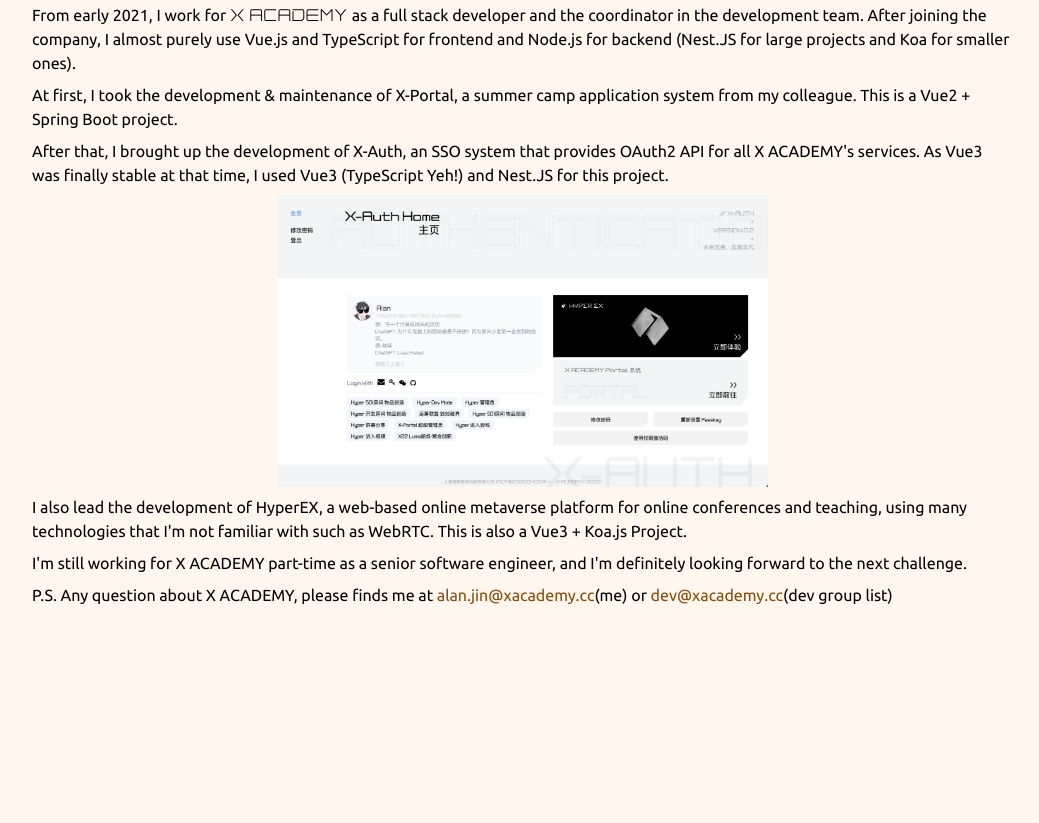
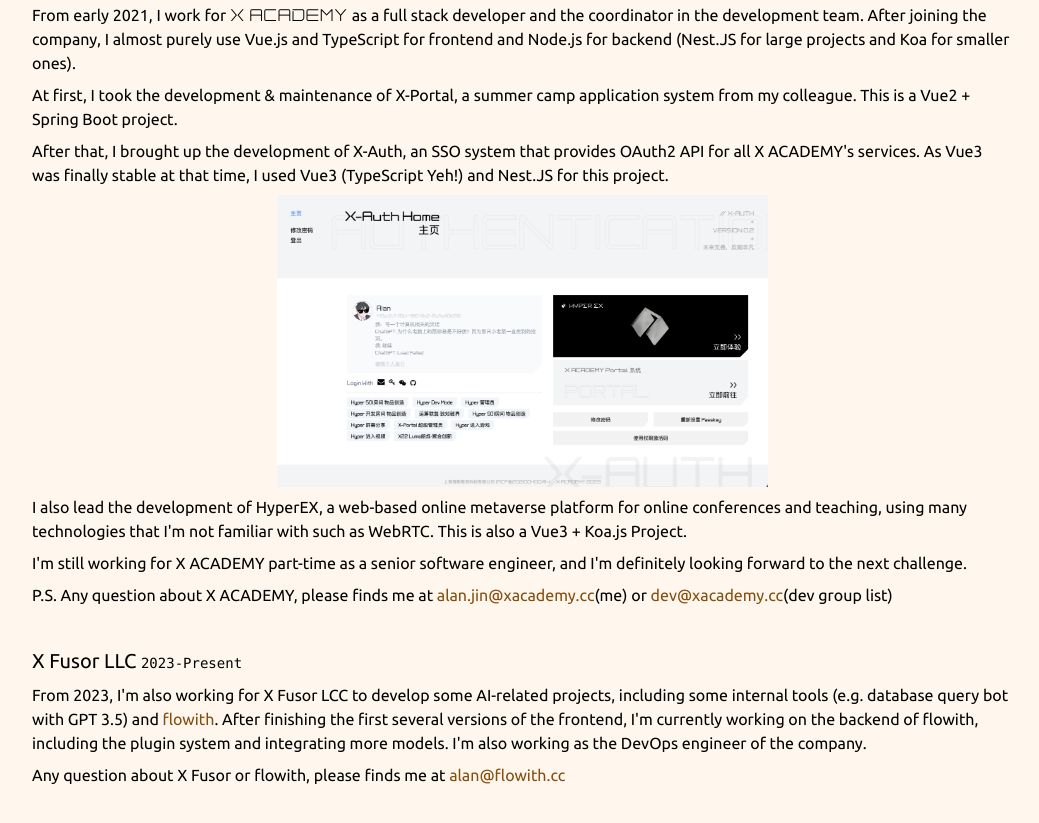
Before and after one commit to alanjinqs/home-astro, an Astro site: page /code in a window 1280 px wide. Shown: the part 1109-1932 px from the top of the page, without its empty margins (227-1266 px from the left). Before the commit the page ends 1756 px from the top, so only its background shows below. Built offline with nearby package versions, Linux system fonts and the light colour scheme; Astro itself is replaced by a stand-in of ours.

Commit message:
add X Fsor LLC

```diff
--- a/src/pages/code.astro
+++ b/src/pages/code.astro
@@ -76,10 +76,10 @@ import MarkdownLayout from "../layouts/MarkdownLayout.astro";
   </h3>
   <p>
     From early 2021, I work for
-    <span class="font-neox-display tracking-wider">X ACADEMY</span> as a full stack
-    developer and the coordinator in the development team. After joining the company,
-    I almost purely use Vue.js and TypeScript for frontend and Node.js for backend
-    (Nest.JS for large projects and Koa for smaller ones).
+    <span class="font-neox-display tracking-wider">X ACADEMY</span> as a full
+    stack developer and the coordinator in the development team. After joining
+    the company, I almost purely use Vue.js and TypeScript for frontend and
+    Node.js for backend (Nest.JS for large projects and Koa for smaller ones).
   </p>
   <p>
     At first, I took the development & maintenance of X-Portal, a summer camp
@@ -112,4 +112,22 @@ import MarkdownLayout from "../layouts/MarkdownLayout.astro";
     <a class="text-highlight" href="mailto:dev@xacademy.cc">dev@xacademy.cc</a
     >(dev group list)
   </p>
+
+  <h3 class="mt-10">
+    X Fusor LLC
+    <code class="text-sm">2023-Present</code>
+  </h3>
+  <p>
+    From 2023, I'm also working for X Fusor LCC to develop some AI-related
+    projects, including some internal tools (e.g. database query bot with GPT
+    3.5) and <a class="text-highlight" href="https://flowith.io">flowith</a>.
+    After finishing the first several versions of the frontend, I'm currently
+    working on the backend of flowith, including the plugin system and
+    integrating more models. I'm also working as the DevOps engineer of the
+    company.
+  </p>
+  <p>
+    Any question about X Fusor or flowith, please finds me at
+    <a class="text-highlight" href="mailto:alan@flowith.cc">alan@flowith.cc</a>
+  </p>
 </MarkdownLayout>
```
